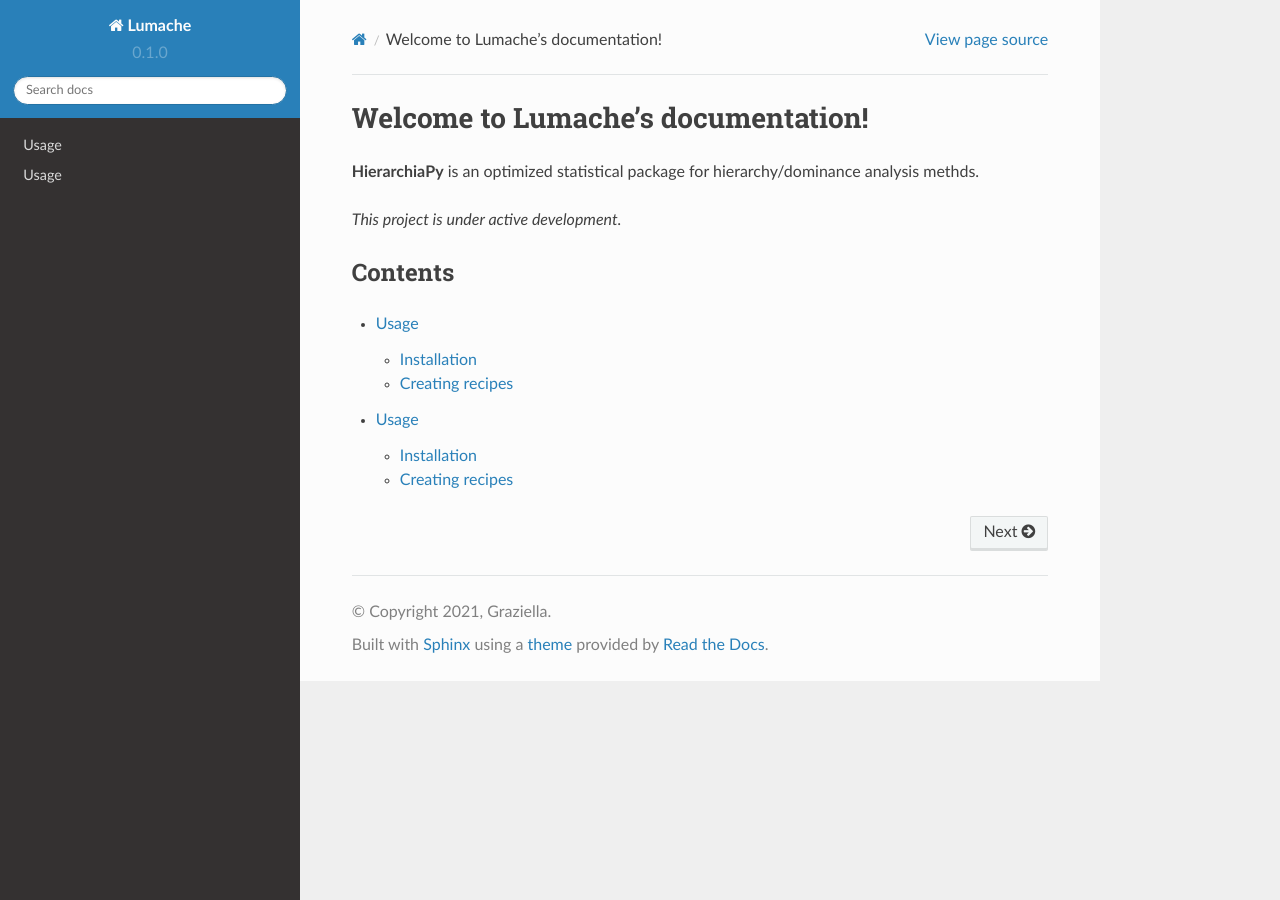
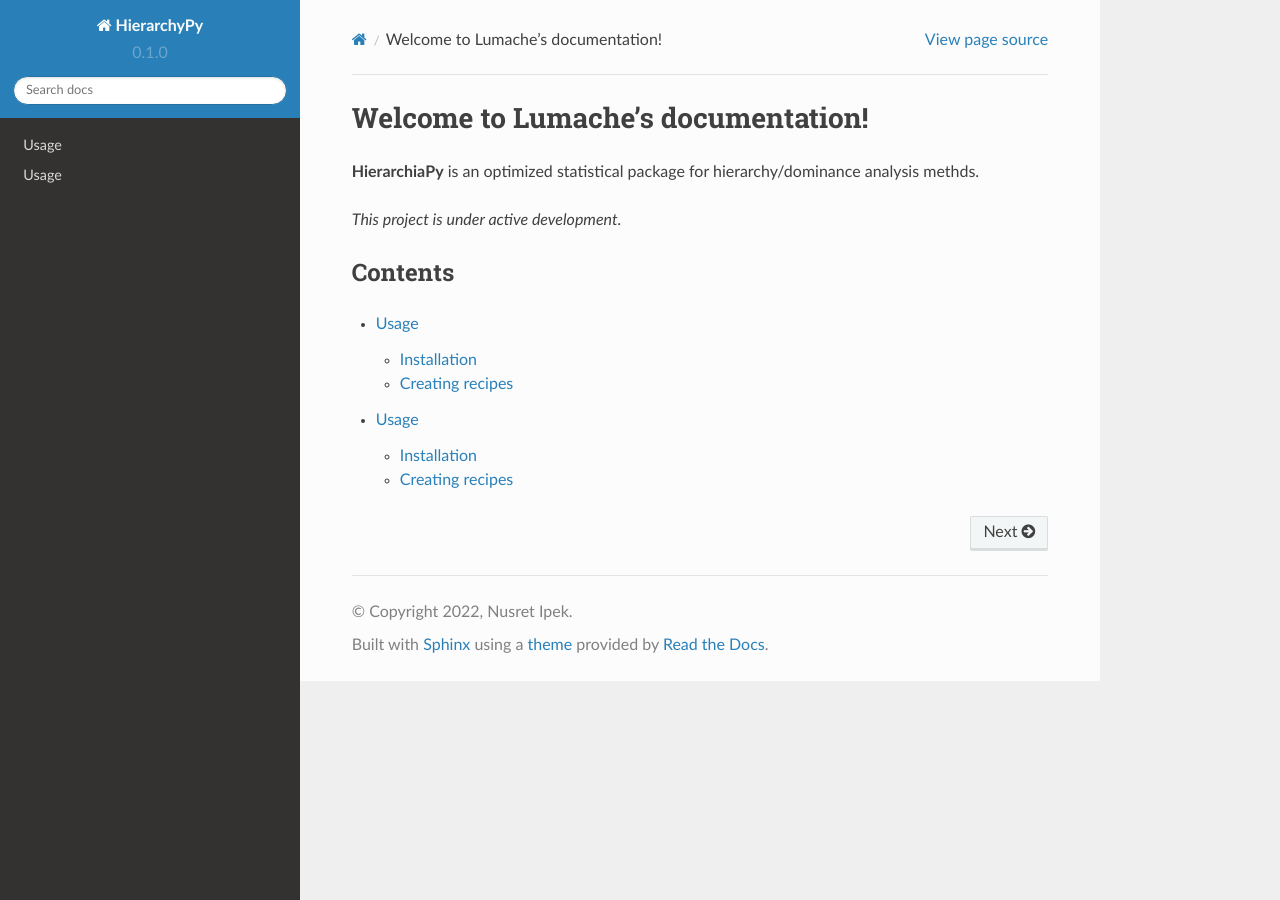
Before and after one commit to nusretipek/HierarchiaPy, a Sphinx documentation site: the page built from docs/source/index.rst, in a window 1280 px wide. Built offline with Sphinx 7.4.7 and the Read the Docs theme 2.0.0, drawn with Linux system fonts in a browser that asks for light colours.

Commit message:
Update conf.py

```diff
--- a/docs/source/conf.py
+++ b/docs/source/conf.py
@@ -2,9 +2,9 @@
 
 # -- Project information
 
-project = 'Lumache'
-copyright = '2021, Graziella'
-author = 'Graziella'
+project = 'HierarchyPy'
+copyright = '2022, Nusret Ipek'
+author = 'nusretipek'
 
 release = '0.1'
 version = '0.1.0'
```
